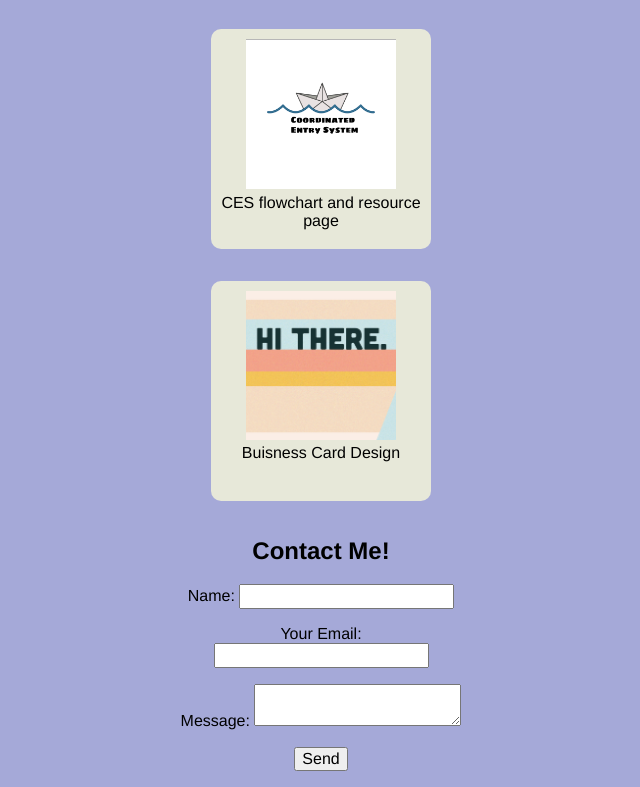
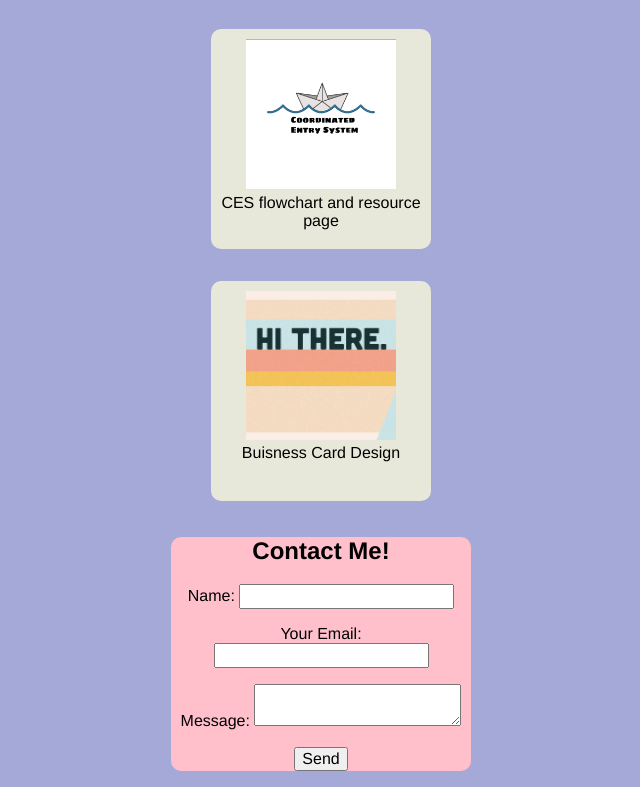
Before and after one commit to savannahjohnson68/Savannah, a plain HTML site: page index.html in a window 1280 px wide. Shown: the part 1513-2300 px from the top of the page, without its empty margins (319-959 px from the left). Drawn offline with nearby package versions, Linux system fonts and the light colour scheme.

Commit message:
added colored boxes

```diff
--- a/css/styles.css
+++ b/css/styles.css
@@ -1,3 +1,8 @@
+.header {
+  background-color: powderblue;
+  border-radius: 10px;
+}
+
 body {
   background-color: #a5a9d8;
   font-family: "Franklin Gothic Medium", "Arial Narrow", Arial, sans-serif;
@@ -21,3 +26,7 @@ img {
   flex-wrap: wrap;
   justify-content: center;
 }
+.footer {
+  background-color: pink;
+  border-radius: 10px;
+}
--- a/index.html
+++ b/index.html
@@ -16,7 +16,7 @@
     <link rel="stylesheet" href="/css/styles.css" />
   </head>
   <body>
-    <div class="head">
+    <div class="header">
     <h1>Why Hello There</h1>
     <h1>Savannah Johnson</h1>
     <img
@@ -25,7 +25,7 @@
       width="150"
       height="250"
     />
-<div class="bio">
+
     <p>
       I am currently a senior and will be finishing up my education this spring!
       I am excited to move forward in my design career. I currently live on the
@@ -37,10 +37,11 @@
       tidbit of information about me is that I have a dog, Freya, who likes
       hiking with me and wears a backpack while doing so.
     </p>
-
+  </div>
 
 <div class="portfolio-gallery">
       <h2>My Stuff!</h2>
+</div>
 
 
 <!--Lightbox Gallery-->
@@ -85,6 +86,7 @@
     </div>
 
 <!--Contact Form-->
+  <div class="footer">
     <h2>Contact Me!</h2>
     <form
       name="My Contact Form"
@@ -114,7 +116,7 @@
     <script src="js/lightgallery.min.js"></script>
     <!--class script-->
     <script src="/js/scripts.js"></script>
-
+  </div>
 
   </body>
 </html>
```
Also changed, not shown: img/BLM-FULL.jpg (added).
